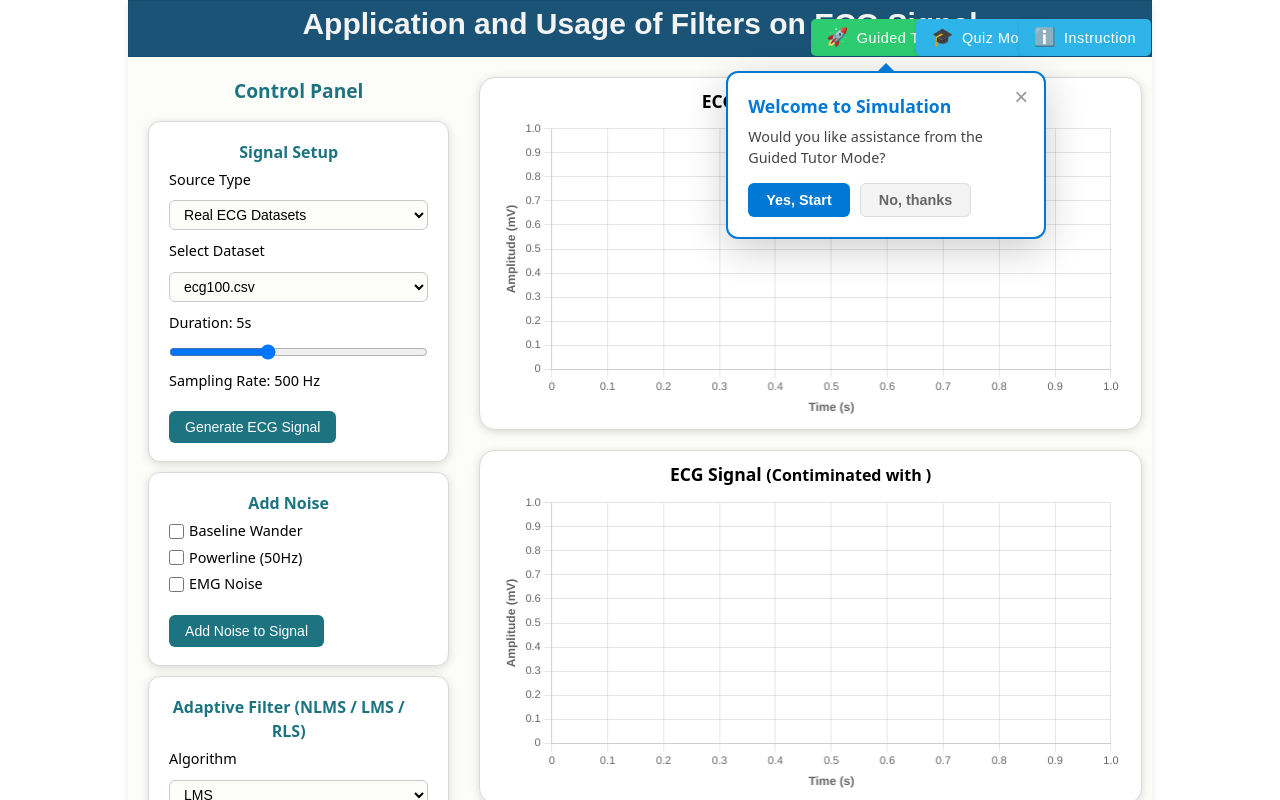
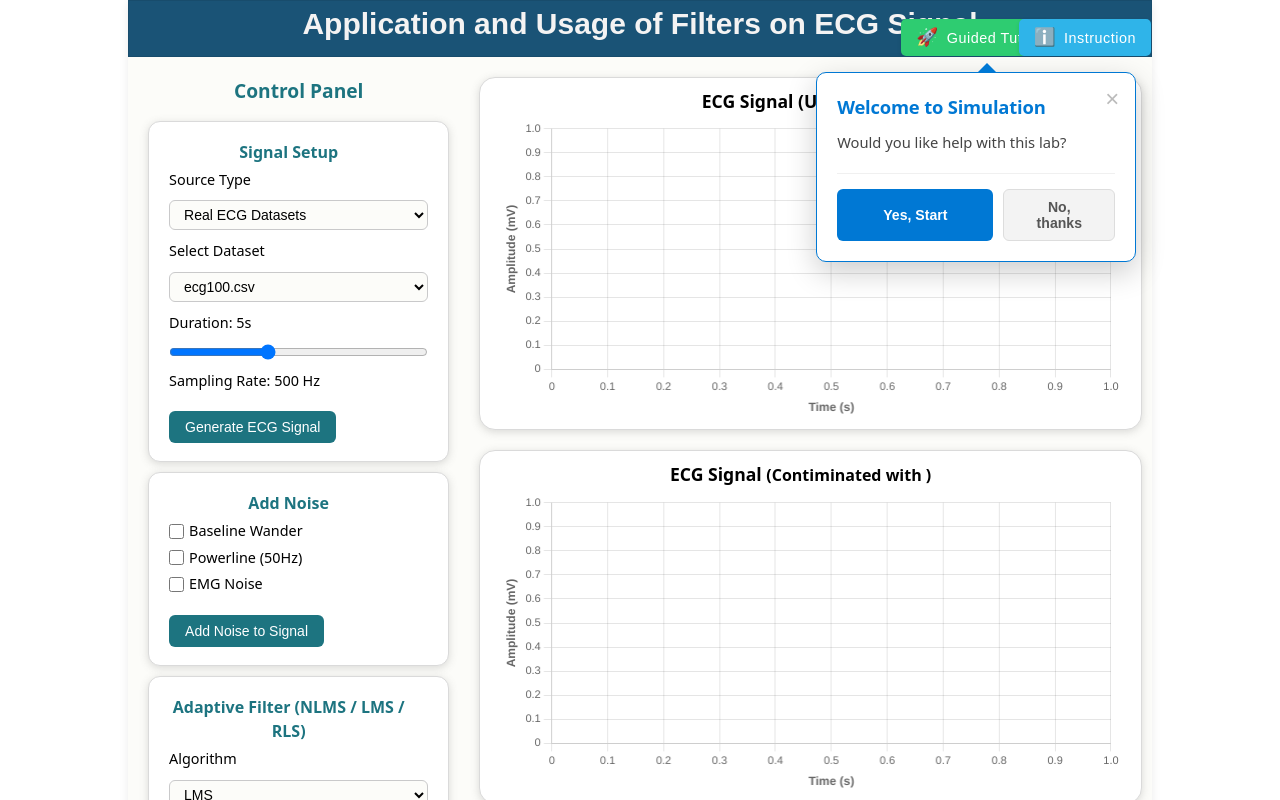
Before and after one commit to abhi0842/ASP_Simulation_3, a React (Vite) app: page / in a window 1280 px wide. Built offline with nearby package versions, Linux system fonts and the light colour scheme.

Commit message:
guide chnages fixed

```diff
--- a/src/App.jsx
+++ b/src/App.jsx
@@ -1,12 +1,10 @@
 import "./App.css";
 import {Home} from "./pages/home/Home";
-import { GuidedModal } from "./components/guidedModal/GuidedModal.jsx";
 
 function App() {
   return (
     <>
       <Home />
-      <GuidedModal />
     </>
   );
 }
--- a/src/components/guidedModal/GuidedModal.jsx
+++ b/src/components/guidedModal/GuidedModal.jsx
@@ -5,8 +5,10 @@ import styles from "./guidedModal.module.css";
 export const GuidedModal = () => {
   const { guideActive, setGuideActive, step, setStep, steps, canProceed } = useContext(SimulationContext);
   const [position, setPosition] = useState({ top: 0, left: 0 });
+  const [arrowStyle, setArrowStyle] = useState({});
   const [arrowClass, setArrowClass] = useState("");
   const modalRef = useRef(null);
+  const containerRef = useRef(null);
 
   const currentStep = steps[step];
 
@@ -16,75 +18,117 @@ export const GuidedModal = () => {
     const updatePosition = () => {
       const targetId = currentStep.highlight || currentStep.targetId;
       const target = document.getElementById(targetId);
+      const container = modalRef.current?.parentElement;
 
-      if (!target) {
-        // Default position if no target (e.g., center)
-        setPosition({ top: 100, left: window.innerWidth / 2 - 160 });
+      if (!target || !container) {
+        setPosition({ top: 100, left: 50 });
         setArrowClass("");
+        setArrowStyle({});
         return;
       }
 
       const rect = target.getBoundingClientRect();
+      const contRect = container.getBoundingClientRect();
       const modalWidth = 320;
       const modalHeight = modalRef.current?.offsetHeight || 150;
-      const spacing = 15;
+      const OFFSET = 16;
 
-      // Calculate position relative to document (absolute positioning)
-      const scrollY = window.scrollY;
-      const scrollX = window.scrollX;
+      // Smart side detection - calculate available space
+      const spaceRight = window.innerWidth - rect.right;
+      const spaceLeft = rect.left;
+      const spaceBelow = window.innerHeight - rect.bottom;
+      const spaceAbove = rect.top;
+
+      const preferredPlacement = currentStep.preferredPlacement || 'right';
+      let chosenSide = preferredPlacement;
+
+      // Fallback to side with most space if preferred side is too cramped
+      if (preferredPlacement === 'right' && spaceRight < modalWidth + OFFSET) {
+        if (spaceLeft > spaceRight) chosenSide = 'left';
+      } else if (preferredPlacement === 'left' && spaceLeft < modalWidth + OFFSET) {
+        if (spaceRight > spaceLeft) chosenSide = 'right';
+      } else if (preferredPlacement === 'top' && spaceAbove < modalHeight + OFFSET) {
+        if (spaceBelow > spaceAbove) chosenSide = 'bottom';
+      } else if (preferredPlacement === 'bottom' && spaceBelow < modalHeight + OFFSET) {
+        if (spaceAbove > spaceBelow) chosenSide = 'top';
+      }
 
       let top = 0;
       let left = 0;
-      let arrow = "";
+      let arrowDir = "";
 
-      if (currentStep.type === "welcome") {
-        top = rect.bottom + scrollY + spacing;
-        left = rect.left + scrollX + (rect.width / 2) - (modalWidth / 2);
-        arrow = styles.arrowUp;
-      } else if (currentStep.position === "left") {
-        top = rect.top + scrollY + (rect.height / 2) - (modalHeight / 2);
-        left = rect.left + scrollX - modalWidth - spacing;
-        arrow = styles.arrowRight;
-      } else if (currentStep.position === "above") {
-        top = rect.top + scrollY - modalHeight - spacing;
-        left = rect.left + scrollX + (rect.width / 2) - (modalWidth / 2);
-        arrow = styles.arrowDown;
-      } else {
-        // Default to right
-        top = rect.top + scrollY + (rect.height / 2) - (modalHeight / 2);
-        left = rect.right + scrollX + spacing;
-        arrow = styles.arrowLeft;
+      // Positioning and arrow selection based on chosen side
+      if (chosenSide === 'right') {
+        left = rect.right + OFFSET;
+        top = rect.top + (rect.height / 2) - (modalHeight / 2);
+        arrowDir = styles.arrowLeft;
+      } else if (chosenSide === 'left') {
+        left = rect.left - modalWidth - OFFSET;
+        top = rect.top + (rect.height / 2) - (modalHeight / 2);
+        arrowDir = styles.arrowRight;
+      } else if (chosenSide === 'top') {
+        top = rect.top - modalHeight - OFFSET;
+        left = rect.left + (rect.width / 2) - (modalWidth / 2);
+        arrowDir = styles.arrowBottom;
+      } else if (chosenSide === 'bottom') {
+        top = rect.bottom + OFFSET;
+        left = rect.left + (rect.width / 2) - (modalWidth / 2);
+        arrowDir = styles.arrowTop;
+      } else if (chosenSide === 'center') {
+        left = window.innerWidth / 2 - modalWidth / 2;
+        top = window.innerHeight / 2 - modalHeight / 2;
+        arrowDir = "";
       }
 
-      // Viewport bounds check (using scroll positions for absolute bounds)
-      const minLeft = 10 + scrollX;
-      const maxLeft = window.innerWidth + scrollX - modalWidth - 10;
+      // Convert to container-relative coordinates
+      top = top - contRect.top;
+      left = left - contRect.left;
+
+      // Viewport bounds check - clamp within container
+      const minLeft = 8;
+      const maxLeft = contRect.width - modalWidth - 8;
       left = Math.max(minLeft, Math.min(left, maxLeft));
 
-      const minTop = 10 + scrollY;
-      const maxTop = document.documentElement.scrollHeight - modalHeight - 10;
+      const minTop = 8;
+      const maxTop = container.scrollHeight - modalHeight - 8;
       top = Math.max(minTop, Math.min(top, maxTop));
 
+      // Accurate arrow pointer alignment
+      const targetRelCenterX = rect.left - contRect.left + (rect.width / 2);
+      const targetRelCenterY = rect.top - contRect.top + (rect.height / 2);
+
+      let aStyle = {};
+      if (arrowDir === styles.arrowLeft || arrowDir === styles.arrowRight) {
+        const arrowTopOffset = targetRelCenterY - top;
+        aStyle = { top: Math.max(15, Math.min(arrowTopOffset, modalHeight - 15)) };
+      } else if (arrowDir === styles.arrowTop || arrowDir === styles.arrowBottom) {
+        const arrowLeftOffset = targetRelCenterX - left;
+        aStyle = { left: Math.max(15, Math.min(arrowLeftOffset, modalWidth - 15)) };
+      }
+
       setPosition({ top, left });
-      setArrowClass(arrow);
+      setArrowClass(arrowDir);
+      setArrowStyle(aStyle);
     };
 
     updatePosition();
     window.addEventListener("resize", updatePosition);
-    window.addEventListener("scroll", updatePosition);
+
     return () => {
       window.removeEventListener("resize", updatePosition);
-      window.removeEventListener("scroll", updatePosition);
     };
   }, [guideActive, step, currentStep]);
 
-  if (!guideActive) return null;
-  if (!currentStep) return null;
+  if (!guideActive || !currentStep) return null;
 
   const handleNext = () => {
     if (canProceed) {
       setStep((prev) => Math.min(steps.length - 1, prev + 1));
     }
+  };
+
+  const handleBack = () => {
+    setStep((prev) => Math.max(0, prev - 1));
   };
 
   const handleClose = () => {
@@ -95,9 +139,14 @@ export const GuidedModal = () => {
   const isWelcome = currentStep.type === "welcome";
 
   return (
-    <div className={styles.modalOverlay} style={{ top: position.top, left: position.left }}>
-      <div ref={modalRef} className={`${styles.modal} ${arrowClass}`}>
-        <button className={styles.closeIcon} onClick={handleClose} aria-label="Close tutorial">×</button>
+    <div
+      className={styles.modalOverlay}
+      style={{ top: position.top, left: position.left }}
+      ref={modalRef}
+    >
+      <div className={styles.modal}>
+        <div className={`${styles.arrow} ${arrowClass}`} style={arrowStyle} />
+        <button className={styles.closeIcon} onClick={handleClose} aria-label="Close">×</button>
         <h2>{currentStep.title}</h2>
         <p>{currentStep.content}</p>
         <div className={styles.footer}>
@@ -107,7 +156,10 @@ export const GuidedModal = () => {
               <button className={styles.cancelButton} onClick={handleClose}>No, thanks</button>
             </div>
           ) : (
-            <>
+            <div className={styles.buttonGroup}>
+              {step > 0 && (
+                <button className={styles.cancelButton} onClick={handleBack}>Back</button>
+              )}
               {step < steps.length - 1 ? (
                 <button
                   className={styles.nextButton}
@@ -117,11 +169,9 @@ export const GuidedModal = () => {
                   {currentStep.requiredAction && !canProceed ? "Complete step..." : "Next"}
                 </button>
               ) : (
-                <button className={styles.nextButton} onClick={handleClose}>
-                  Finish
-                </button>
+                <button className={styles.nextButton} onClick={handleClose}>Finish</button>
               )}
-            </>
+            </div>
           )}
         </div>
       </div>
--- a/src/components/guidedModal/guidedModal.module.css
+++ b/src/components/guidedModal/guidedModal.module.css
@@ -3,100 +3,93 @@
   z-index: 2000;
   width: 320px;
   pointer-events: none;
-  transition: opacity 0.3s ease;
+  transition: opacity 0.2s ease;
 }
 
 .modal {
   position: relative;
-  background: white;
+  background: #ffffff;
   padding: 20px;
-  border-radius: 12px;
-  box-shadow: 0 10px 40px rgba(0, 0, 0, 0.2);
-  border: 2px solid #0078d4;
+  border-radius: 10px;
+  box-shadow: 0 10px 30px rgba(0, 0, 0, 0.2);
+  border: 1px solid #0078d4;
   pointer-events: auto;
   text-align: left;
-  animation: fadeIn 0.3s ease-out;
+  animation: popIn 0.3s cubic-bezier(0.175, 0.885, 0.32, 1.275);
 }
 
-/* Arrow Base */
-.modal::after {
-  content: "";
+@keyframes popIn {
+  from { opacity: 0; transform: scale(0.9); }
+  to { opacity: 1; transform: scale(1); }
+}
+
+.arrow {
   position: absolute;
   width: 0;
   height: 0;
   border: 10px solid transparent;
+  z-index: 2001;
 }
 
-/* Arrow Orientations */
-.arrowUp::after {
+.arrowTop {
   bottom: 100%;
-  left: 50%;
-  transform: translateX(-50%);
   border-bottom-color: #0078d4;
 }
 
-.arrowDown::after {
+.arrowBottom {
   top: 100%;
-  left: 50%;
-  transform: translateX(-50%);
   border-top-color: #0078d4;
 }
 
-.arrowLeft::after {
+.arrowLeft {
   right: 100%;
-  top: 50%;
-  transform: translateY(-50%);
   border-right-color: #0078d4;
 }
 
-.arrowRight::after {
+.arrowRight {
   left: 100%;
-  top: 50%;
-  transform: translateY(-50%);
   border-left-color: #0078d4;
 }
 
-@keyframes fadeIn {
-  from { opacity: 0; transform: scale(0.95); }
-  to { opacity: 1; transform: scale(1); }
-}
-
 .modal h2 {
-  margin: 0 0 8px 0;
+  margin: 0 0 10px 0;
   color: #0078d4;
-  font-size: 1.1rem;
+  font-size: 1.15rem;
   font-weight: 700;
+  letter-spacing: -0.01em;
 }
 
 .modal p {
-  margin: 0 0 15px 0;
-  font-size: 0.9rem;
-  line-height: 1.4;
+  margin: 0 0 20px 0;
+  font-size: 0.92rem;
+  line-height: 1.5;
   color: #444;
 }
 
 .closeIcon {
   position: absolute;
-  top: 8px;
+  top: 10px;
   right: 12px;
   background: none;
   border: none;
   font-size: 24px;
   line-height: 1;
   cursor: pointer;
-  color: #999;
+  color: #bbb;
   padding: 4px;
-  transition: color 0.2s;
+  transition: all 0.2s;
 }
 
 .closeIcon:hover {
-  color: #333;
+  color: #e81123;
+  transform: rotate(90deg);
 }
 
 .footer {
   display: flex;
   justify-content: flex-end;
-  gap: 10px;
+  border-top: 1px solid #f0f0f0;
+  padding-top: 15px;
 }
 
 .buttonGroup {
@@ -109,29 +102,37 @@
   background-color: #0078d4;
   color: white;
   border: none;
-  padding: 8px 18px;
+  padding: 9px 20px;
   border-radius: 6px;
   cursor: pointer;
   font-weight: 600;
-  font-size: 0.9rem;
+  font-size: 0.88rem;
   transition: all 0.2s;
+  flex: 1;
+  display: flex;
+  justify-content: center;
+  align-items: center;
 }
 
 .nextButton:hover:not(:disabled) {
   background-color: #005a9e;
-  transform: translateY(-1px);
+  box-shadow: 0 4px 12px rgba(0, 120, 212, 0.3);
 }
 
 .cancelButton {
   background-color: #f3f3f3;
-  color: #666;
+  color: #555;
   border: 1px solid #ddd;
-  padding: 8px 18px;
+  padding: 9px 20px;
   border-radius: 6px;
   cursor: pointer;
   font-weight: 600;
-  font-size: 0.9rem;
+  font-size: 0.88rem;
   transition: all 0.2s;
+  flex: 0.6;
+  display: flex;
+  justify-content: center;
+  align-items: center;
 }
 
 .cancelButton:hover {
--- a/src/components/topPanel/TopPanel.jsx
+++ b/src/components/topPanel/TopPanel.jsx
@@ -4,16 +4,11 @@ import { SimulationContext } from "../../context/SimulationContext.jsx";
 const TopPanel = () => {
   const {
     showInstruction, setShowInstruction, buttonRef,
-    quizMode, setQuizMode,
     guideActive, setGuideActive
   } = useContext(SimulationContext);
 
   const toggleInstruction = () => {
     setShowInstruction(!showInstruction);
-  }
-
-  const toggleQuizMode = () => {
-    setQuizMode(!quizMode);
   }
 
   const toggleGuide = () => {
@@ -31,18 +26,10 @@ const TopPanel = () => {
             id="guideButton"
             className={styles.panelButton}
             onClick={toggleGuide}
-            style={{ marginRight: '190px', backgroundColor: guideActive ? '#2ecc71' : '' }}
+            style={{ marginRight: '100px', backgroundColor: guideActive ? '#2ecc71' : '' }}
           >
             <span className={styles.buttonIcon}>🚀</span>
             Guided Tutor
-          </button>
-          <button
-            className={styles.panelButton}
-            onClick={toggleQuizMode}
-            style={{ marginRight: '100px', backgroundColor: quizMode ? '#f1c40f' : '' }}
-          >
-            <span className={styles.buttonIcon}>🎓</span>
-            Quiz Mode
           </button>
           <button
             ref={buttonRef}
--- a/src/context/SimulationContext.jsx
+++ b/src/context/SimulationContext.jsx
@@ -28,11 +28,6 @@ export const SimulationProvider = ({ children }) => {
   const [wanderAmp, setWanderAmp] = useState(0.15);
   const [noiseStd, setNoiseStd] = useState(0.12);
   const [injected, setInjected] = useState(false);
-
-  // Quiz mode state
-  const [quizMode, setQuizMode] = useState(false);
-  const [quizGuess, setQuizGuess] = useState("");
-  const [quizSubmitted, setQuizSubmitted] = useState(false);
 
   // Adaptive filter params
   const [config, setConfig] = useState({
@@ -83,53 +78,55 @@ export const SimulationProvider = ({ children }) => {
   const steps = [
     {
       title: "Welcome to Simulation",
-      content: "Would you like assistance from the Guided Tutor Mode?",
+      content: "Would you like help with this lab?",
       type: "welcome",
-      targetId: "guideButton", // We'll add this ID to the button
+      targetId: "guideButton",
+      preferredPlacement: "bottom",
     },
     {
-      title: "Signal Setup",
-      content: "Click Generate Signal to create an ECG process.",
+      title: "1. Generate Signal",
+      content: "Click to create a stochastic ECG process.",
       highlight: "generateButton",
       requiredAction: "GENERATE_SIGNAL",
-      position: "left",
+      preferredPlacement: "left",
     },
     {
-      title: "Select Algorithm",
-      content: "Choose LMS or RLS to start filtering.",
+      title: "2. Select Algorithm",
+      content: "Choose LMS or RLS to start.",
       highlight: "algorithmSelector",
       requiredAction: "SELECT_ALGO",
-      position: "left",
+      preferredPlacement: "left",
     },
     {
-      title: "Run Simulation",
-      content: "Click Run to observe adaptive learning.",
+      title: "3. Run Predictor",
+      content: "Observe the adaptive filter learning.",
       highlight: "runButton",
       requiredAction: "RUN_SIMULATION",
-      position: "left",
+      preferredPlacement: "left",
     },
     {
-      title: "Inject Change",
-      content: "Inject a change-point to test adaptation.",
+      title: "4. Inject Change",
+      content: "Test the filter's adaptation to shifts.",
       highlight: "injectButton",
       requiredAction: "INJECT_CHANGE",
-      position: "left",
+      preferredPlacement: "left",
     },
     {
-      title: "Observe Error",
-      content: "Notice the error spike at the change-point.",
+      title: "5. Error Spike",
+      content: "The spike reveals WHEN the change occurred.",
       highlight: "errorGraph",
-      position: "above",
+      preferredPlacement: "top",
     },
     {
-      title: "Weight Drift",
-      content: "See how model weights update after change.",
+      title: "6. Weight Drift",
+      content: "The drift reveals WHAT changed in the model.",
       highlight: "weightsGraph",
-      position: "above",
+      preferredPlacement: "top",
     },
     {
       title: "Lab Completed",
-      content: "Great job! You've mastered non-stationarity.",
+      content: "You've mastered non-stationarity detection!",
+      preferredPlacement: "center",
     },
   ];
 
@@ -187,7 +184,6 @@ export const SimulationProvider = ({ children }) => {
     setLmsResult(null);
     setRlsResult(null);
     setInjected(false);
-    setQuizSubmitted(false);
     setChangePoint(Math.floor(length / 2));
   };
 
@@ -203,7 +199,6 @@ export const SimulationProvider = ({ children }) => {
     const injectedY = injectChangePoint(originalY, changePoint, injectionType, wanderAmp, noiseStd, originalFs);
     setCurrentSignal(injectedY);
     setInjected(true);
-    setQuizSubmitted(false);
 
     // Re-run predictors if they were already active to show the effect of the change immediately
     if (lmsResult) {
@@ -287,13 +282,6 @@ export const SimulationProvider = ({ children }) => {
         handleRestore,
         injected,
 
-        quizMode,
-        setQuizMode,
-        quizGuess,
-        setQuizGuess,
-        quizSubmitted,
-        setQuizSubmitted,
-
         config,
         setConfig,
 
--- a/src/pages/home/Home.jsx
+++ b/src/pages/home/Home.jsx
@@ -51,6 +51,7 @@ export const Home = () => {
         <div className={styles.footerContainer}>
           ©Copyright 2025 Virtual Labs, IIT Roorkee
         </div>
+        <GuidedModal />
       </div>
     </div>
   );
```
Also changed, not shown: src/components/leftPanel/LeftPanel.jsx (+3 -41 lines), src/components/leftPanel/leftPanel.module.css (+0 -42 lines).
